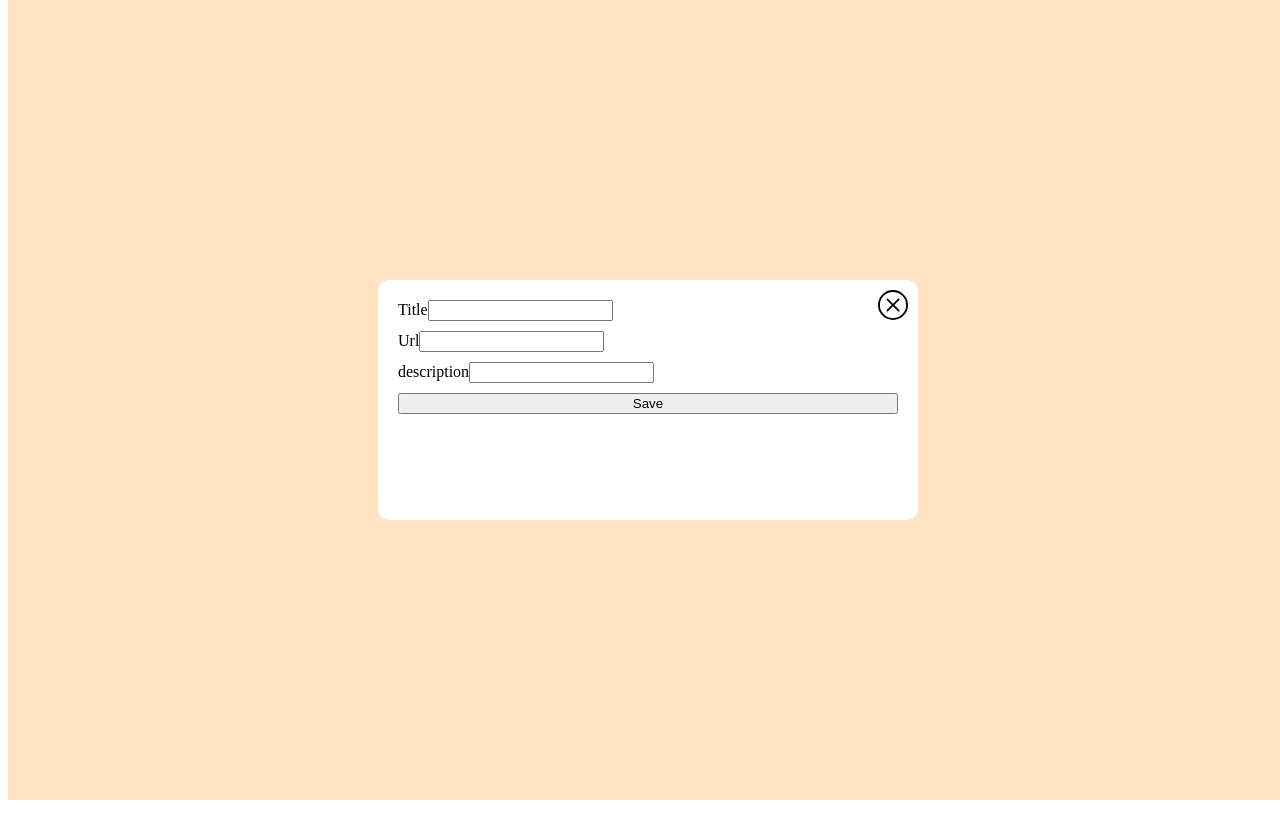
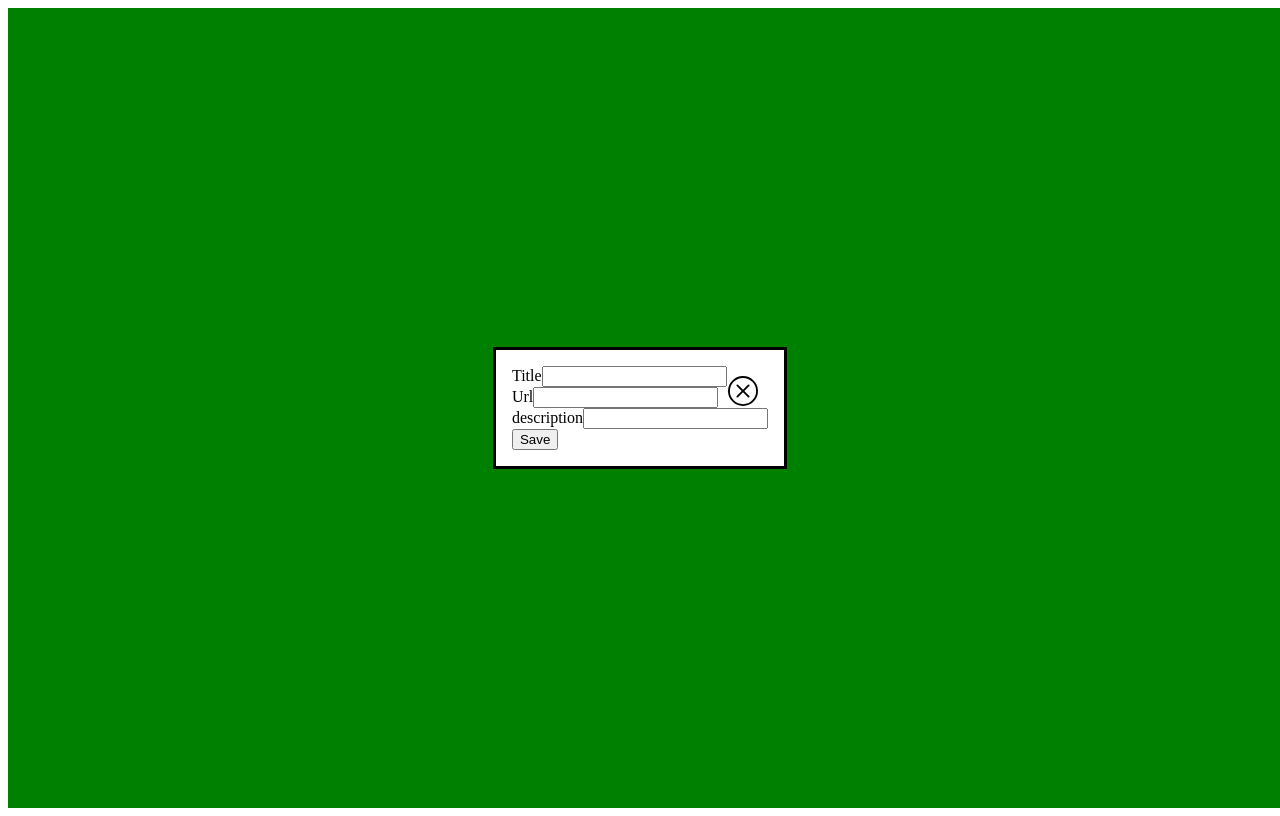
Before and after one commit to Samukelokhathi/Links-Vault-React-Ts, a React (Vite) app: page / in a window 1280 px wide. Built offline with nearby package versions, Linux system fonts and the light colour scheme.

Commit message:
Applied closing function to closing modal icon

```diff
--- a/src/App.tsx
+++ b/src/App.tsx
@@ -1,11 +1,21 @@
 import "./App.css";
-import Form from "./Form/Form";
+import { Modal } from "./OverlayModal/Modal";
 
 function App() {
   return (
-    <>
-      <Form />
-    </>
+    <div
+      style={{
+        display: "flex",
+        justifyContent: "center",
+        alignItems: "center",
+        width: "100vw",
+        height: "100vh",
+        background: "green",
+      }}
+    >
+      <Modal />
+      <div></div>
+    </div>
   );
 }
 
--- a/src/Form/Form.module.css
+++ /dev/null
@@ -1,12 +0,0 @@
-.form-container {
-    background-color: white;
-    width: 500px;
-    min-height: 200px;
-    max-height: 1000px;
-    border-radius: 12px;
-    padding: 20px;
-    display: flex;
-    flex-direction: column;
-    gap: 10px;
-
-}
--- a/src/Form/Form.tsx
+++ /dev/null
@@ -1,19 +0,0 @@
-import { Modal } from "../OverlayModal/Modal";
-import formStyle from "./Form.module.css";
-import { Input } from "../Input/Input";
-import { Button } from "../Button/Button";
-
-const Form = () => {
-  return (
-    <Modal>
-      <div className={formStyle["form-container"]}>
-        <Input label="Title" onChange={() => {}} />
-        <Input label="Url" onChange={() => {}} />
-        <Input label="description" onChange={() => {}} />
-        <Button value={"Save"} />
-      </div>
-    </Modal>
-  );
-};
-
-export default Form;
--- a/src/OverlayModal/Modal.tsx
+++ b/src/OverlayModal/Modal.tsx
@@ -1,27 +1,34 @@
-import React from "react";
+import React, { useState } from "react";
 import modalStyle from "./Modal.module.css";
-import closingIcon from "./Asset/x-circle (1).svg";
+import closingIcon from "../OverlayModal/Asset/x-circle (1).svg";
+import { Input } from "../Input/Input";
+import { Button } from "../Components/Button/Button";
+// import formStyle from "../Form/Form.module.css";
 
-type ModalProps = {
-  children: React.ReactNode;
-  close: () => void;
-};
+export const Modal: React.FC = () => {
+  const stopPropagation = (e: React.MouseEvent<HTMLDivElement>) => {
+    e.stopPropagation();
+  };
 
-export const Modal: React.FC<ModalProps> = ({ children, close }) => {
-  const stopPropagation = (e: React.MouseEvent<HTMLDivElement>) => {
-    e.stopPropagation;
-  };
+  const [isOpen, setIsOpen] = useState(true);
   return (
-    <div className={modalStyle["modal"]}>
+    <dialog open={isOpen}>
       <div className={modalStyle["modal-child"]} onClick={stopPropagation}>
         <img
           className={modalStyle["close-icon"]}
           src={closingIcon}
           alt="closing-icon"
-          onClick={close}
+          onClick={() => {
+            setIsOpen(!isOpen);
+          }}
         />
-        {children}
+        <form>
+          <Input label="Title" onChange={() => {}} />
+          <Input label="Url" onChange={() => {}} />
+          <Input label="description" onChange={() => {}} />
+          <Button value={"Save"} />
+        </form>
       </div>
-    </div>
+    </dialog>
   );
 };
```
Also changed, not shown: src/Components/Button/Button.module.css (added), src/Components/Button/Button.tsx (renamed from src/Button/Button.tsx).
